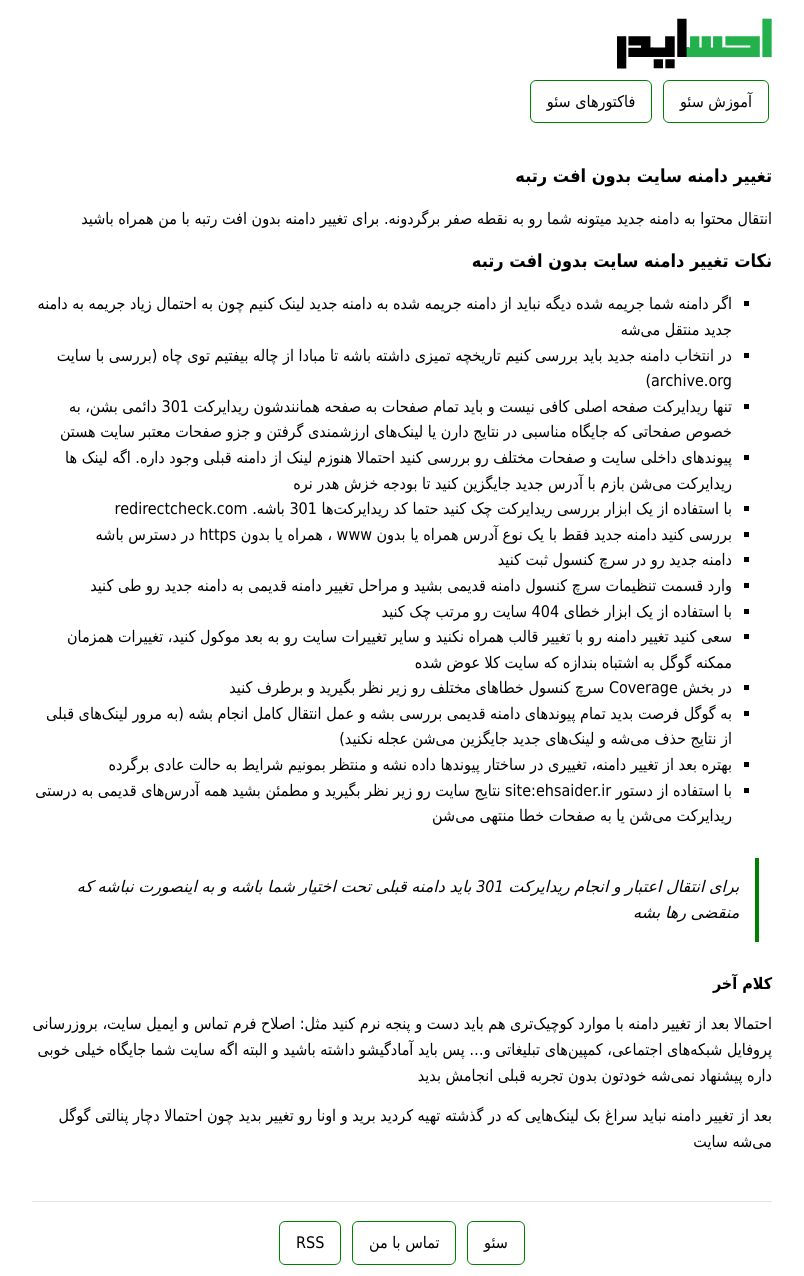
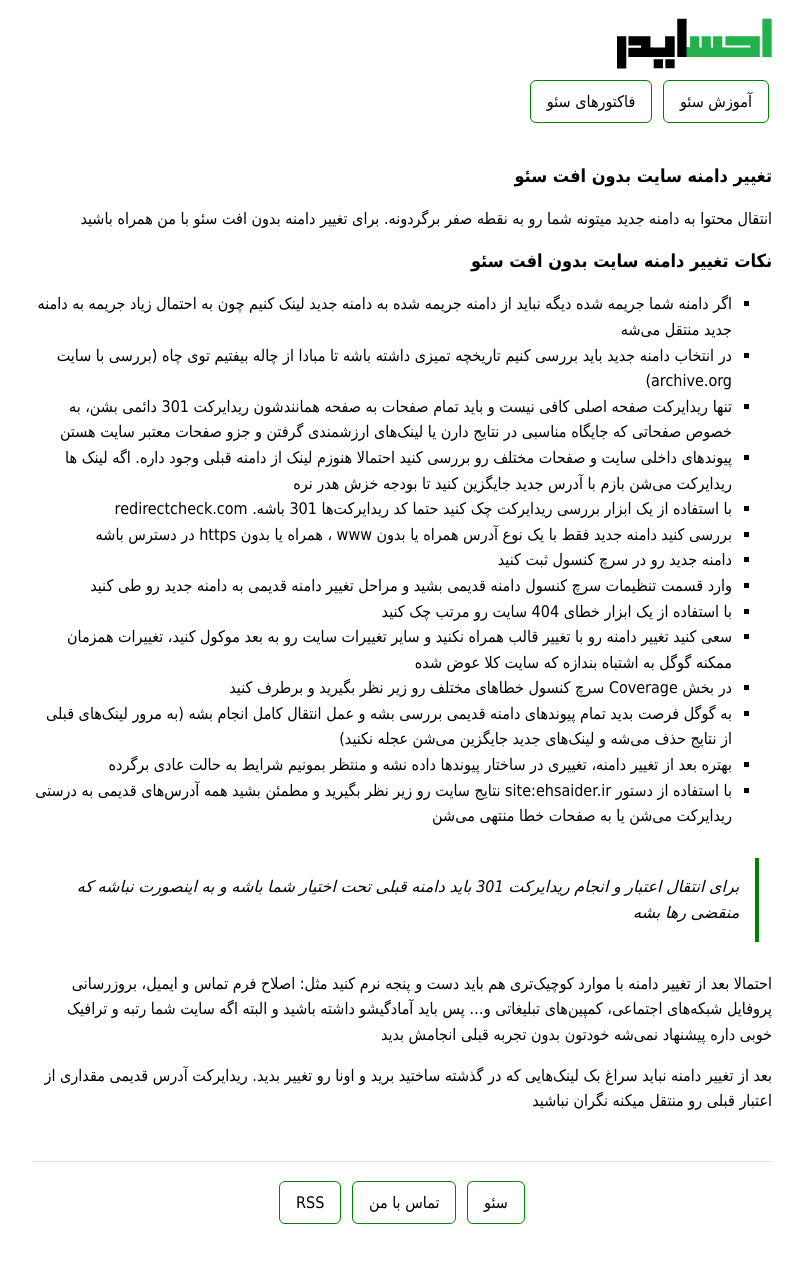
Before and after one commit to darkblog/darkblog.github.io, a Jekyll site: the page built from _posts/2021-5-2-site-url-change.md, in a window 1280 px wide. Shown: the whole page, without its empty margins (238-1042 px from the left). Built offline with Jekyll 4.4.1, drawn with Linux system fonts in a browser that asks for light colours; after the commit the page ends 1235 px from its top, so only the background shows below that.

Commit message:
Update 2021-5-2-site-url-change.md

```diff
--- a/_posts/2021-5-2-site-url-change.md
+++ b/_posts/2021-5-2-site-url-change.md
@@ -1,11 +1,11 @@
 ---
 layout: post
-title: تغییر دامنه سایت بدون افت رتبه
+title: تغییر دامنه سایت بدون افت سئو
 ---
 
-انتقال محتوا به دامنه جدید میتونه شما رو به نقطه صفر برگردونه. برای تغییر دامنه بدون افت رتبه با من همراه باشید
+انتقال محتوا به دامنه جدید میتونه شما رو به نقطه صفر برگردونه. برای تغییر دامنه بدون افت سئو با من همراه باشید
 
-## نکات تغییر دامنه سایت بدون افت رتبه
+## نکات تغییر دامنه سایت بدون افت سئو
 
 - اگر دامنه شما جریمه شده دیگه نباید از دامنه جریمه شده به دامنه جدید لینک کنیم چون به احتمال زیاد جریمه به دامنه جدید منتقل می‌شه
 - در انتخاب دامنه جدید باید بررسی کنیم تاریخچه تمیزی داشته باشه تا مبادا از چاله بیفتیم توی چاه (بررسی با سایت archive.org)
@@ -24,8 +24,6 @@ title: تغییر دامنه سایت بدون افت رتبه
 
 > برای انتقال اعتبار و انجام ریدایرکت 301 باید دامنه قبلی تحت اختیار شما باشه و به اینصورت نباشه که منقضی رها بشه
 
-<b>کلام آخر</b>
+احتمالا بعد از تغییر دامنه با موارد کوچیک‌تری هم باید دست و پنجه نرم کنید مثل: اصلاح فرم تماس و ایمیل، بروزرسانی پروفایل شبکه‌های اجتماعی، کمپین‌های تبلیغاتی و… پس باید آمادگیشو داشته باشید و البته اگه سایت شما رتبه و ترافیک خوبی داره پیشنهاد نمی‌شه خودتون بدون تجربه قبلی انجامش بدید
 
-احتمالا بعد از تغییر دامنه با موارد کوچیک‌تری هم باید دست و پنجه نرم کنید مثل: اصلاح فرم تماس و ایمیل سایت، بروزرسانی پروفایل شبکه‌های اجتماعی، کمپین‌های تبلیغاتی و… پس باید آمادگیشو داشته باشید و البته اگه سایت شما جایگاه خیلی خوبی داره پیشنهاد نمی‌شه خودتون بدون تجربه قبلی انجامش بدید
-
-بعد از تغییر دامنه نباید سراغ بک لینک‌هایی که در گذشته تهیه کردید برید و اونا رو تغییر بدید چون احتمالا دچار پنالتی گوگل می‌شه سایت
+بعد از تغییر دامنه نباید سراغ بک لینک‌هایی که در گذشته ساختید برید و اونا رو تغییر بدید. ریدایرکت آدرس قدیمی مقداری از اعتبار قبلی رو منتقل میکنه نگران نباشید
```
